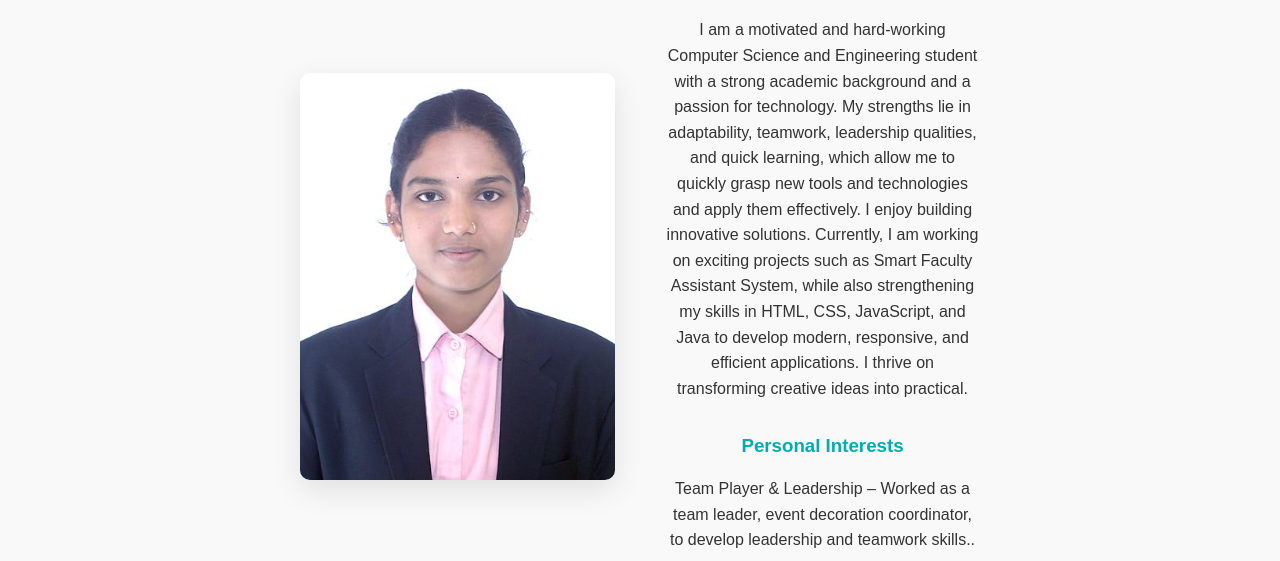
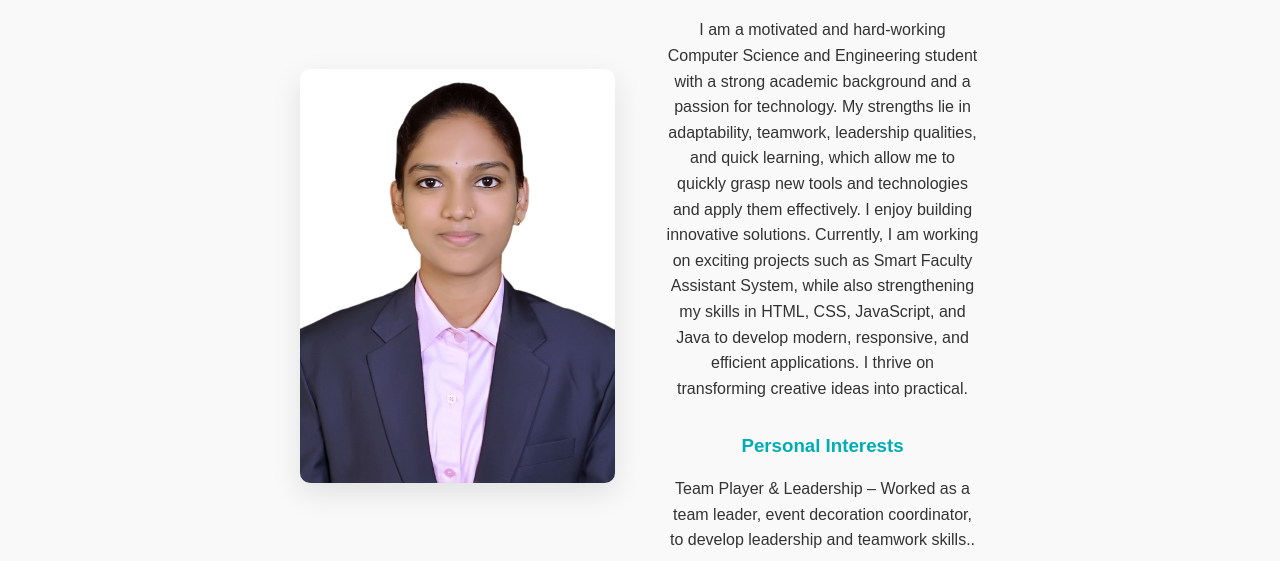
Before and after one commit to ramadevigajul/Ramadevi-Portfolio, a plain HTML site: page about.html in a window 1280 px wide. Shown: the part 499-1060 px from the top of the page. Drawn offline with Linux system fonts and the light colour scheme.

Commit message:
Changed ID Photo

```diff
--- a/about.html
+++ b/about.html
@@ -42,7 +42,7 @@
         <div class="container">
             <div class="about-details">
                 <div class="about-image">
-                    <img src="assets/id_pic.jpg" alt="Your Name">
+                    <img src="assets/Rama_ID_pic.jpg" alt="Your Name">
                 </div>
                 <div class="about-text">
                     <h2>Who Am I?</h2>
```
Also changed, not shown: index.html (+1 -1 lines), assets/Rama_ID_pic.jpg (added).
